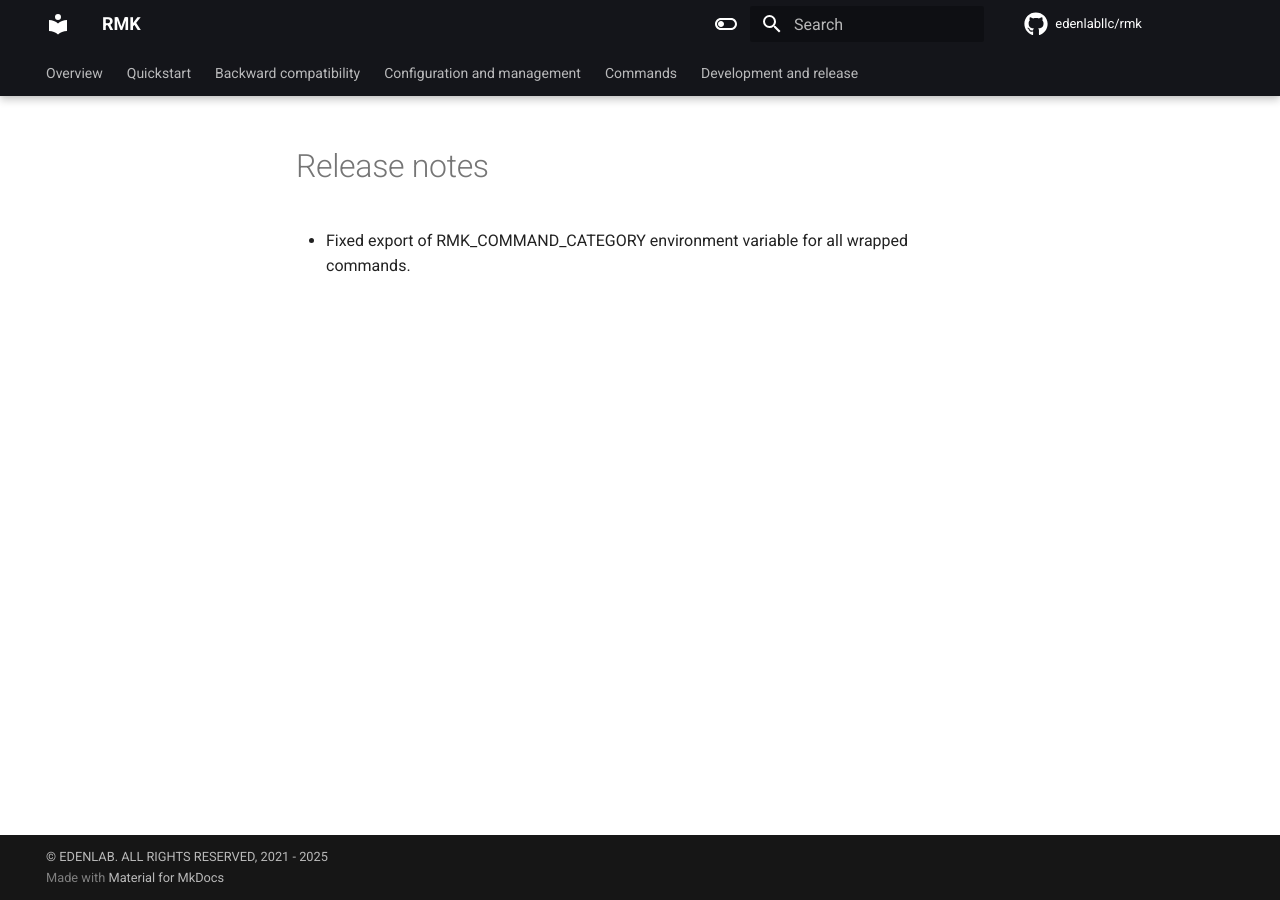
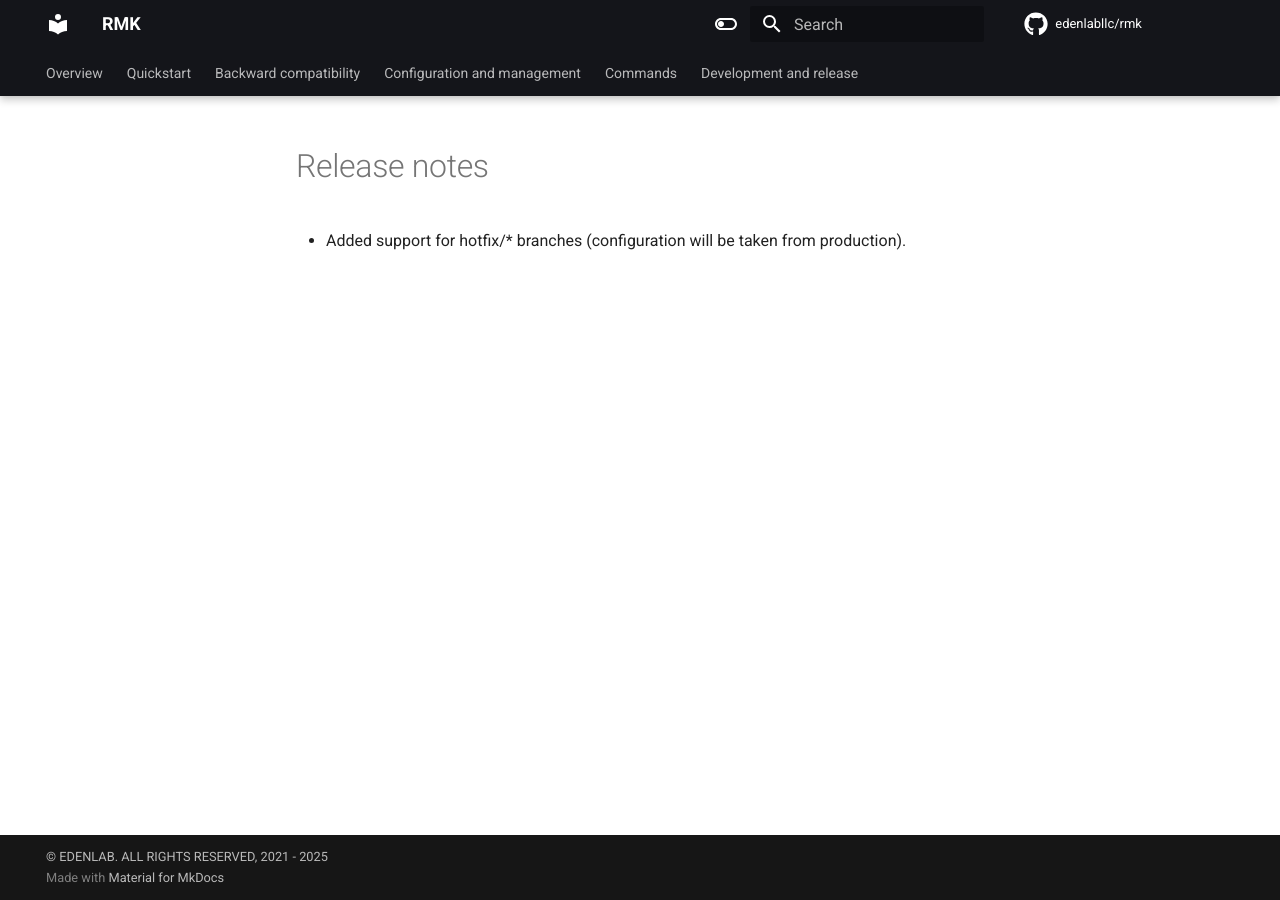
Before and after one commit to edenlabllc/rmk, an MkDocs documentation site: the page built from docs/release-notes.md, in a window 1280 px wide. Built offline with MkDocs 1.6.1 and Material for MkDocs 9.7.7, drawn with Linux system fonts in a browser that asks for light colours; comment, search, counter and statistics services are not loaded; the version menu is left out.

Commit message:
Add support for hotfix/* branches.

```diff
--- a/docs/release-notes.md
+++ b/docs/release-notes.md
@@ -1 +1 @@
-- Fixed export of RMK_COMMAND_CATEGORY environment variable for all wrapped commands.
+- Added support for hotfix/* branches (configuration will be taken from production).
```
